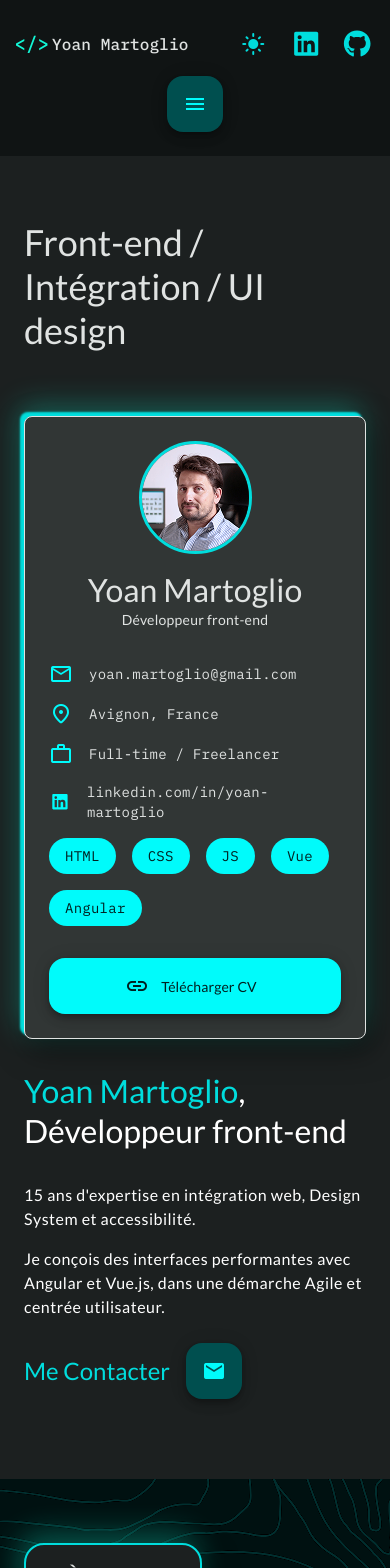
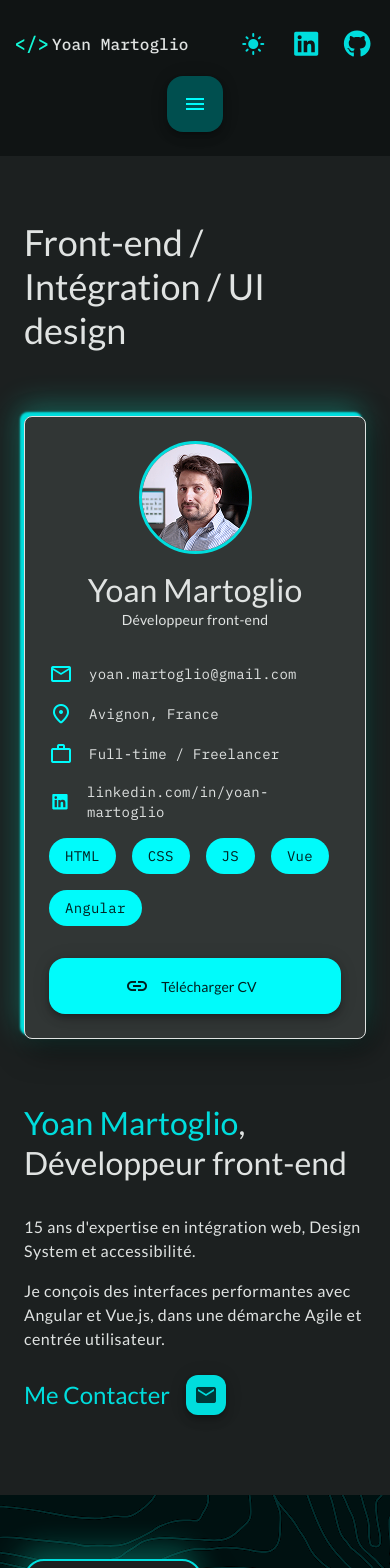
Before and after one commit to YoanMartoglio/angular-21-demo-website, an Angular app: page / in a window 390 px wide. Shown: the top 1568 px of the page. Built offline with nearby package versions, Linux system fonts and the light colour scheme.

Commit message:
style(home-hero): update layout and color styles for improved visual consistency across themes

```diff
--- a/src/app/components/organisms/home-hero/home-hero.html
+++ b/src/app/components/organisms/home-hero/home-hero.html
@@ -4,7 +4,7 @@
       <h1>Front-end / Intégration / UI design</h1>
     </div>
 
-    <div class="home-hero-content flex flex-col lg:flex-row align-start justify-between gap-8 lg:pr-20 w-full">
+    <div class="home-hero-content flex flex-col lg:flex-row align-start justify-between gap-16 lg:pr-20 w-full">
       <app-profile-card></app-profile-card>
 
       <div class="home-hero-right flex-1 lg:min-w[300px]">
@@ -26,8 +26,8 @@
                 utilisateur.</p>
             </div>
             <div class="home-hero-cta flex gap-4 items-center">
-              <span class="cta-link">Me contacter</span>
-              <app-button-fab routerLink="/contact" icon="mail" ariaLabel="Aller sur la page de contact"
+              <span class="cta-text">Me contacter</span>
+              <app-button-fab-mini routerLink="/contact" icon="mail" ariaLabel="Aller sur la page de contact"
                 (clicked)="onFabClick()" />
             </div>
           </div>
--- a/src/app/components/organisms/home-hero/home-hero.scss
+++ b/src/app/components/organisms/home-hero/home-hero.scss
@@ -17,7 +17,7 @@
       .home-hero-title {
         .title-text {
           .title-name {
-            color: $color-white;
+            color: $color-sys-on-surface;
             @include typo('headline', 'large');
             @include media-query(tablet) {
               @include typo('display', 'medium');
@@ -32,7 +32,7 @@
           }
 
           .title-role {
-            color: $color-white;
+            color: $color-sys-on-surface;
             @include typo('headline', 'large');
             @include media-query(tablet) {
               @include typo('display', 'medium');
@@ -48,18 +48,16 @@
         .description-text {
           p {
             @include typo('body', 'large');
-            color: $color-white;
+            color: $color-sys-on-surface;
             margin: 0 0 $spacing-4 0;
           }
         }
 
         .home-hero-cta {
-          .cta-link {
+          .cta-text {
             text-transform: capitalize;
             color: $color-sys-primary;
             text-decoration: none;
-            cursor: pointer;
-            transition: color 0.3s ease;
             @include typo('headline', 'small');
             @include media-query(tablet) {
               @include typo('headline', 'medium');
@@ -67,29 +65,36 @@
             @include media-query(desktop) {
               @include typo('headline', 'medium');
             }
-
-            &:hover {
-              color: $color-sys-secondary;
-            }
-          }
-
-          .cta-button {
-            background-color: map.get($color-neutral, 400);
-            box-sizing: border-box;
-            display: flex;
-            align-items: flex-start;
-            padding: $spacing-2;
-            border-radius: 40px;
-            position: relative;
-
-            .icon-mail {
-              width: 24px;
-              height: 24px;
-              display: block;
-            }
           }
         }
       }
     }
   }
 }
+
+:host {
+  ::ng-deep {
+    button.mat-mdc-mini-fab {
+      :host-context(html.dark-theme) & {
+        @include mat.fab-overrides(
+          (
+            small-container-color: $color-sys-primary,
+            small-foreground-color: $color-sys-on-primary,
+            container-elevation-shadow: -4px -4px 5px 0px rgba(0, 0, 0, 0.5),
+          )
+        );
+      }
+      :host-context(html.light-theme) & {
+        @include mat.fab-overrides(
+          (
+            //container-color: red,
+            //foreground-color: red,
+            small-container-color: $color-sys-primary,
+            small-foreground-color: $color-sys-on-primary,
+            container-elevation-shadow: -4px -4px 5px 0px rgba(0, 0, 0, 0.5)
+          )
+        );
+      }
+    }
+  }
+}
--- a/src/app/components/organisms/home-hero/home-hero.ts
+++ b/src/app/components/organisms/home-hero/home-hero.ts
@@ -1,12 +1,14 @@
 import { Component } from '@angular/core';
 import { RouterLink } from '@angular/router';
+import { MatButtonModule } from '@angular/material/button';
+import { MatIconModule } from '@angular/material/icon';
 import { ProfileCard } from '../../molecules/profile-card/profile-card';
-import { ButtonFab } from '../../atoms/button-fab/button-fab';
+import { ButtonFabMini } from '../../atoms/button-fab-mini/button-fab-mini';
 
 @Component({
   selector: 'app-home-hero',
   standalone: true,
-  imports: [ProfileCard, RouterLink, ButtonFab],
+  imports: [ProfileCard, RouterLink, ButtonFabMini, MatButtonModule, MatIconModule],
   templateUrl: './home-hero.html',
   styleUrl: './home-hero.scss',
 })
```
